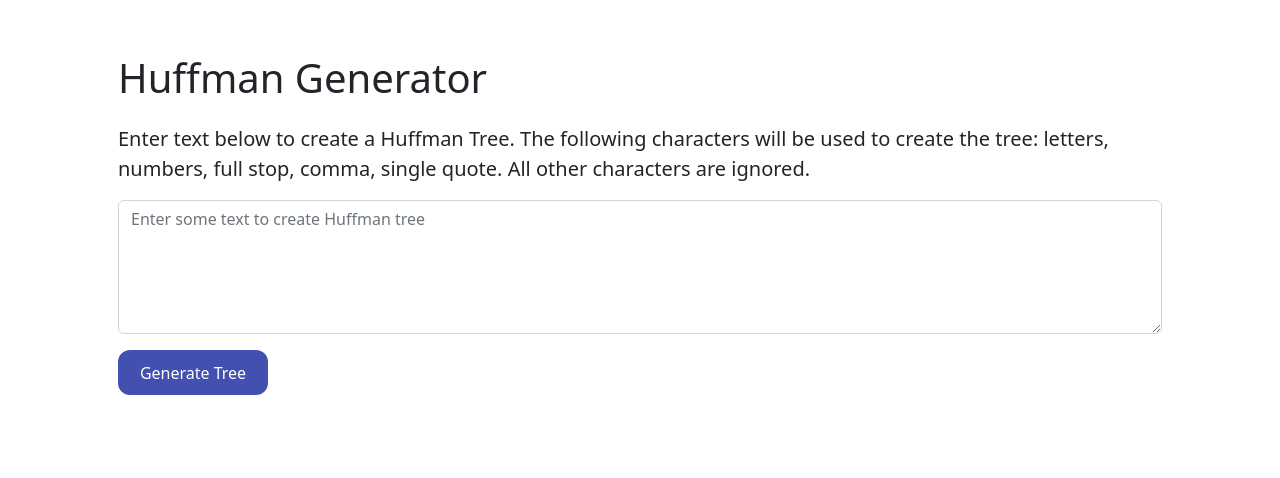
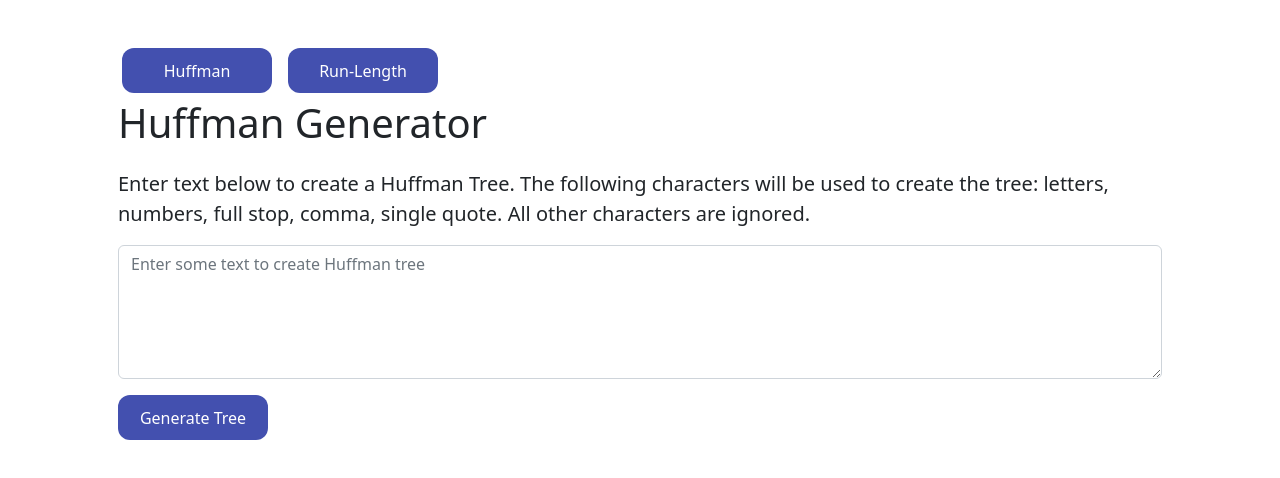
Before and after one commit to TaBayram/HuffmanEncodingEmulator, an Angular app: page / in a window 1280 px wide. Shown: the top 478 px of the page. Built offline with nearby package versions, Linux system fonts and the light colour scheme.

Commit message:
run length design is added

```diff
--- a/src/app/tree-maker/tree-maker.component.html
+++ b/src/app/tree-maker/tree-maker.component.html
@@ -1,13 +1,33 @@
 <div class="container p-5">
   <div class="col">
+    <div class="row">
+      <button class="btnCustom mx-3" (click)="goToHuffmanPage()">Huffman</button>
+      <button class="btnCustom" (click)="goToRunLengthPage()">Run-Length</button>
+    </div>
+
+    <div class="col" *ngIf="pageType == ePageType.Huffman">
       <p class="fs-1">Huffman Generator</p>
       <div class="row">
         <div class="col">
           <p class="fs-5">Enter text below to create a Huffman Tree. The following characters will be used to create the tree: letters, numbers, full stop, comma, single quote. All other characters are ignored.</p>
           <div class="form-group">
-          <textarea class="form-control" id="inputText" rows="5" placeholder="Enter some text to create Huffman tree" [(ngModel)]="inputText"></textarea>
+            <textarea class="form-control" id="inputText" rows="5" placeholder="Enter some text to create Huffman tree" [(ngModel)]="inputForHuffman"></textarea>
           </div>
           <button class="btnCustom mt-3" (click)="onSubmit()">Generate Tree</button>
         </div>
       </div>
     </div>
+
+    <div class="col" *ngIf="pageType == ePageType.RunLength">
+      <p class="fs-1">Run Length Generator</p>
+      <div class="row">
+        <div class="col">
+          <p class="fs-5">Enter text below to create a Run Length. The following characters will be used to create the tree: letters, numbers, full stop, comma, single quote. All other characters are ignored.</p>
+          <div class="form-group">
+            <textarea class="form-control" id="inputText" rows="5" placeholder="Enter some text to create Run Length" [(ngModel)]="inputForRunLength"></textarea>
+          </div>
+          <button class="btnCustom mt-3" (click)="onSubmit()">Generate</button>
+        </div>
+      </div>
+    </div>
+</div>
--- a/src/app/tree-maker/tree-maker.component.ts
+++ b/src/app/tree-maker/tree-maker.component.ts
@@ -12,11 +12,23 @@ export class TreeMakerComponent implements OnInit {
   private canvas: p5;
   private nodes: p5Node[] = [];
 
-  inputText: string;
+  ePageType = PageType;
+  pageType: PageType;
+  inputForHuffman: string;
+  inputForRunLength: string;
+
+  goToRunLengthPage(){
+    this.pageType= PageType.RunLength;
+  }
+  goToHuffmanPage(){
+    this.pageType = PageType.Huffman;
+  }
 
   constructor() { }
 
-  ngOnInit(): void {}
+  ngOnInit(): void {
+    this.pageType = PageType.Huffman;
+  }
 
   onSubmit() {
     const that = this;
@@ -52,3 +64,8 @@ export class TreeMakerComponent implements OnInit {
     node.calculatePosition({ x: window.innerWidth / 2, y: 50 }, 100, 30);
   }
 }
+
+export enum PageType {
+  RunLength,
+  Huffman,
+}
```
Lines whose indentation alone changed are shown as unchanged.
